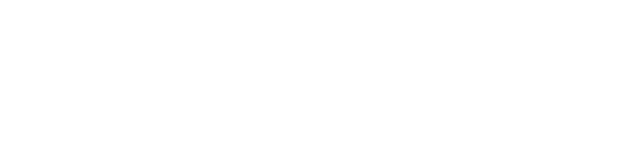
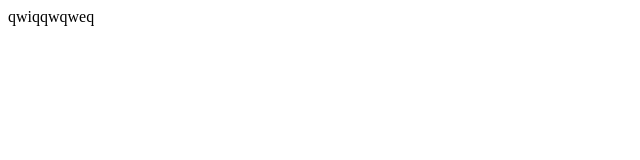
Before and after one commit to quangduyAK20cm/Task, a plain HTML site: page tuicobo.html in a window 1280 px wide. Shown: the whole page, without its empty margins (0-640 px from the left). Drawn offline with Linux system fonts and the light colour scheme.

Commit message:
update tuicobo.html

```diff
--- a/tuicobo.html
+++ b/tuicobo.html
@@ -6,6 +6,6 @@
     <title>Document</title>
 </head>
 <body>
-
+   qwiqqwqweq
 </body>
 </html>
```
